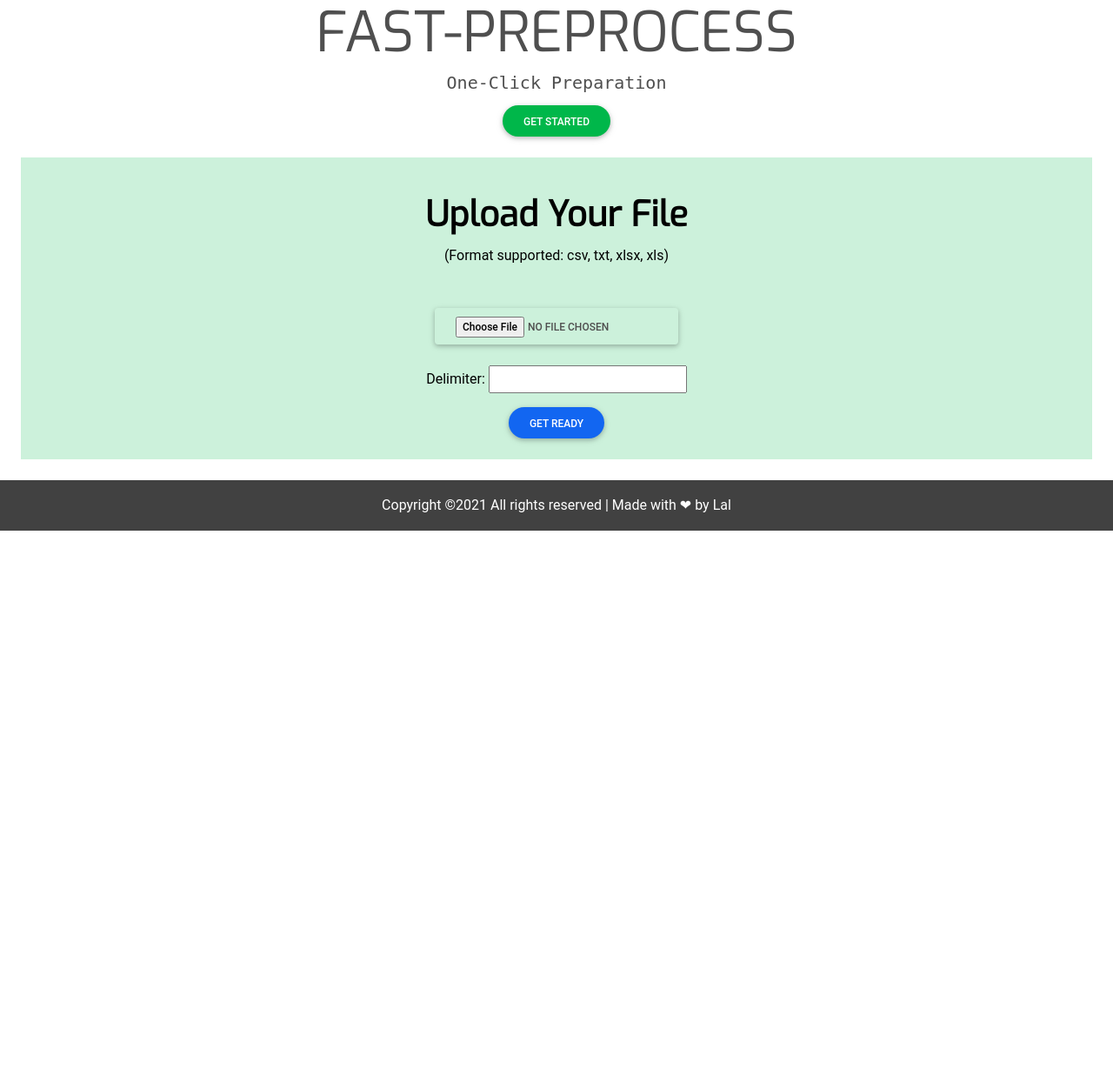
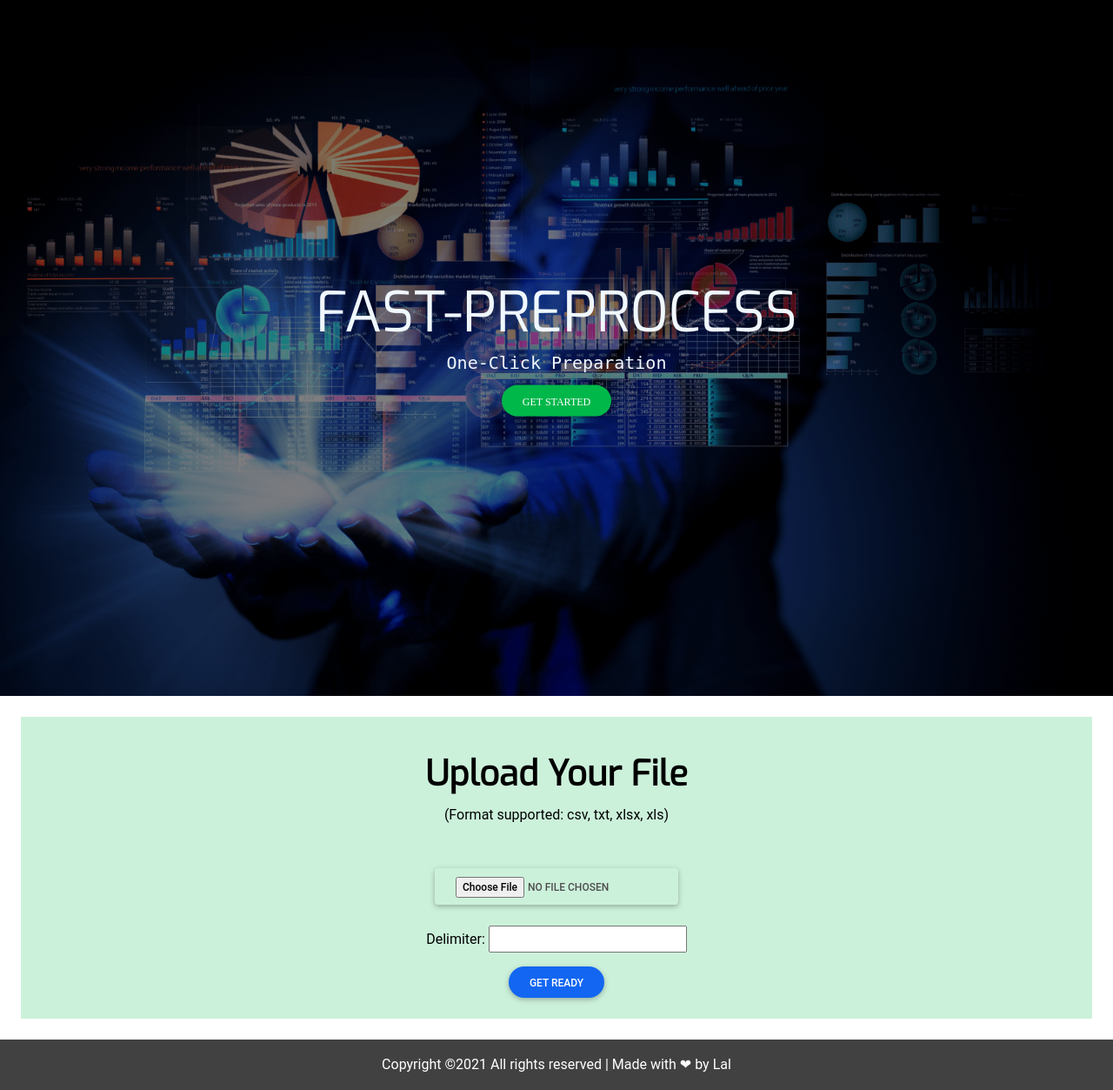
Before and after one commit to lkarjun/fastpreprocess, a FastAPI app: page /index in a window 1280 px wide. Shown: the whole page at 87% size. Before the commit the page ends 610 px from the top, so only its background shows below. Run offline with FastAPI, Linux system fonts and the light colour scheme; some libraries are stand-ins or nearby versions.

Commit message:
Fixed file

```diff
--- a/fastprocess/static/style.css
+++ b/fastprocess/static/style.css
@@ -1,7 +1,7 @@
 .banner{
     width: 100%;
     height: 100vh;
-    background-image: linear-gradient(rgba(0,0,0,0.50), rgba(0,0,0,0.50)), url("../Images/cover.png");
+    background-image: linear-gradient(rgba(0,0,0,0.50), rgba(0,0,0,0.50)), url("cover.png");
     background-size: cover;
     background-position: center;
 }
--- a/fastprocess/template/Index.html
+++ b/fastprocess/template/Index.html
@@ -6,12 +6,12 @@
     <meta name="viewport" content="width=device-width, initial-scale=1.0">
     <link href="https://cdnjs.cloudflare.com/ajax/libs/mdb-ui-kit/3.3.0/mdb.min.css" rel="stylesheet"/>
     <script src="https://ajax.googleapis.com/ajax/libs/jquery/3.5.1/jquery.min.js"></script>
-    <link rel="stylesheet" href="{{ url_for('static', path='/css/style.css') }}">
+    <link rel="stylesheet" href="{{ url_for('static', path='style.css') }}">
     <link rel="preconnect" href="https://fonts.gstatic.com">
     <link href="https://fonts.googleapis.com/css2?family=Exo&display=swap" rel="stylesheet">
     <script src="https://cdn.jsdelivr.net/npm/chart.js@3.2.1/dist/chart.min.js"></script>
     <script src="https://cdn.jsdelivr.net/npm/apexcharts"></script>
-    <link rel="shortcut icon" href="{{ url_for('static', path='/Images/logo.png') }}" type="image/x-icon">
+    <link rel="shortcut icon" href="{{ url_for('static', path='logo.png') }}" type="image/x-icon">
 
     <title>{{ title }}</title>
     <script>
@@ -40,7 +40,7 @@
                 width: 100%;
                 height: 100vh;
                 z-index: 99999999;
-                background-image: url('static/Images/1479.gif'); /* your icon gif file path */
+                background-image: url('static/1479.gif'); /* your icon gif file path */
                 background-repeat: no-repeat;
                 background-color: #FFF;
                 background-position: center;
```
Also changed, not shown: fastprocess/template/layout.html (+4 -4 lines).
